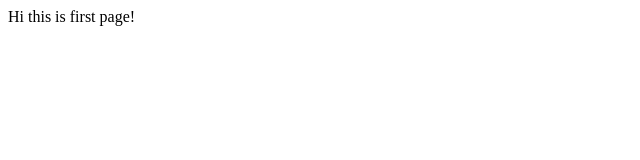
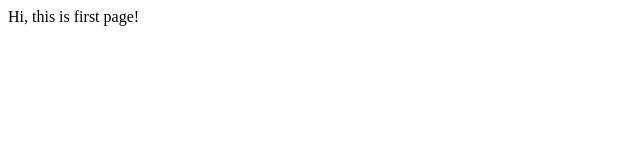
Before and after one commit to Faraz-Shaheen/SampleHTML1, a plain HTML site: page index.html in a window 1280 px wide. Shown: the full height of the page, 0-640 px from the left. Drawn offline with Linux system fonts and the light colour scheme.

Commit message:
Update index.html
statement changed!
committing directly from github web portal

```diff
--- a/index.html
+++ b/index.html
@@ -1,5 +1,5 @@
 <html>
     <body>
-        Hi this is first page!
+        Hi, this is first page!
     </body>
 </html>
```
